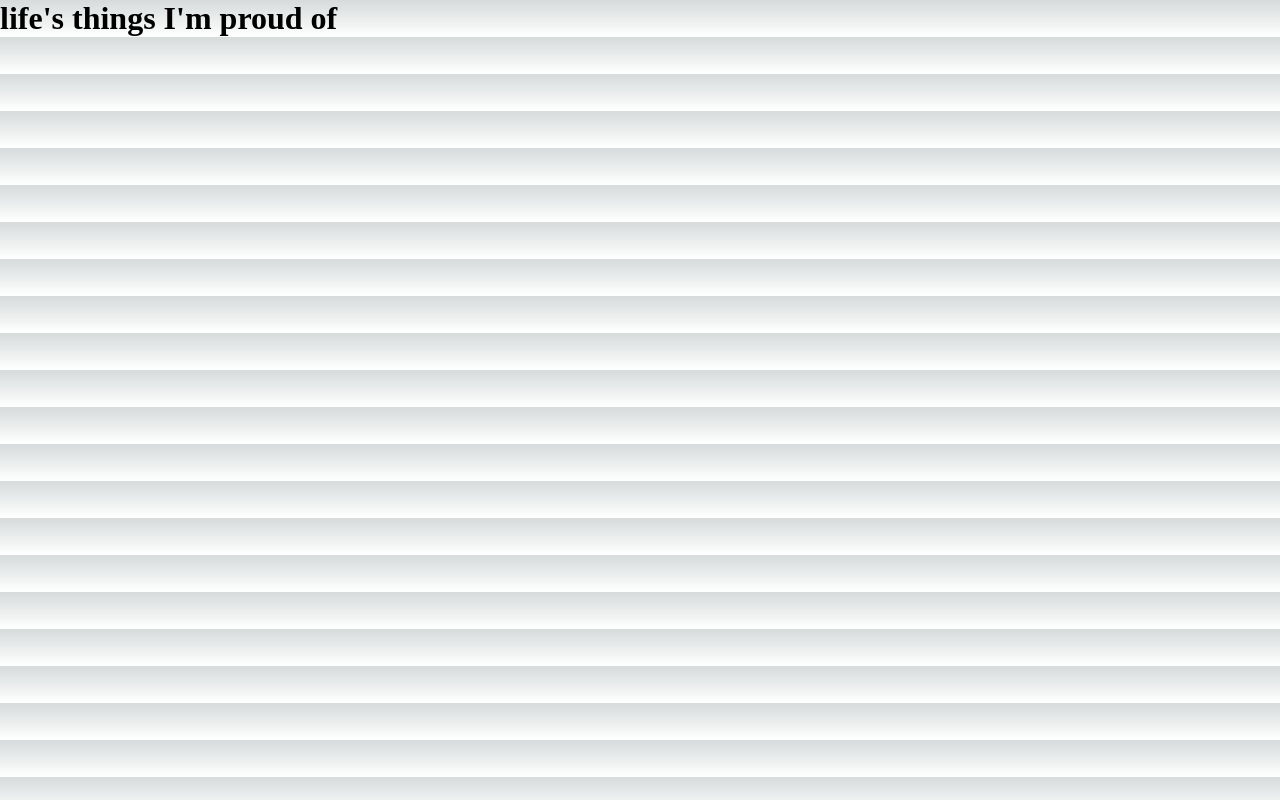
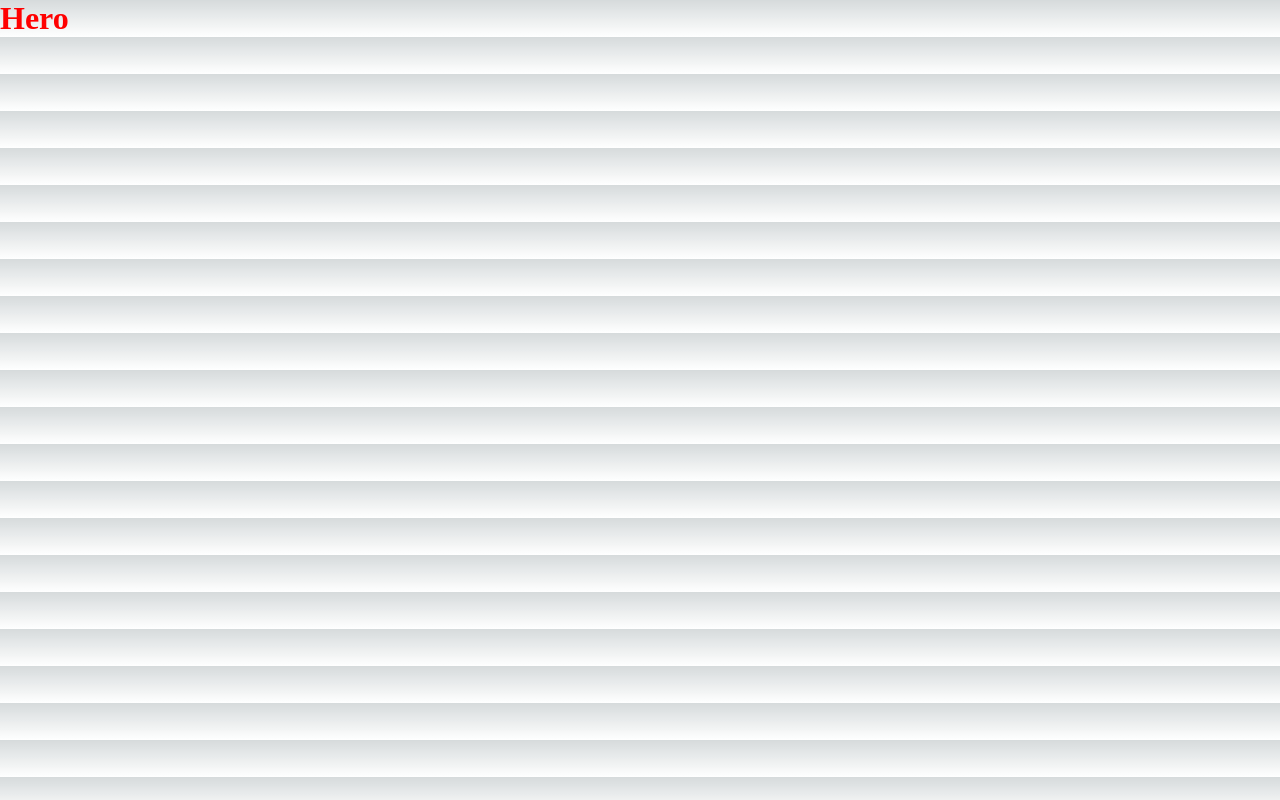
Before and after one commit to iMadfxq/next-longStory, a Next.js app: page / in a window 1280 px wide. Built offline with nearby package versions, Linux system fonts and the light colour scheme.

Commit message:
Hero component started. Little improvement

```diff
--- /dev/null
+++ b/components/home/hero.jsx
@@ -0,0 +1,5 @@
+import classes from './hero.module.css'
+
+export default function Hero() {
+  return <h1 className={classes.title}>Hero</h1>
+}
--- /dev/null
+++ b/components/home/hero.module.css
@@ -0,0 +1,3 @@
+.title {
+  color: red;
+}
--- a/pages/index.jsx
+++ b/pages/index.jsx
@@ -1,7 +1,8 @@
 import Head from 'next/head'
 import Image from 'next/image'
+import Hero from '@/components/home/hero'
 
 
 export default function Home() {
-  return <h1>life's things I'm proud of</h1>
+  return <Hero />
 }
```
